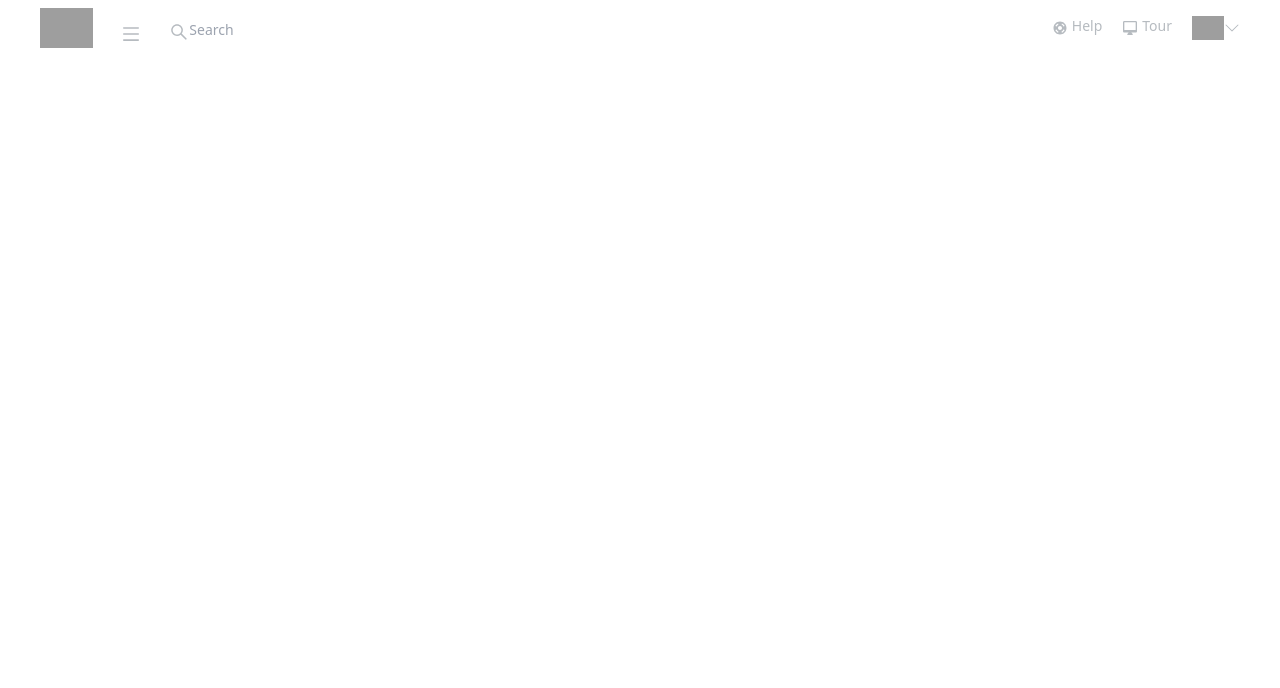
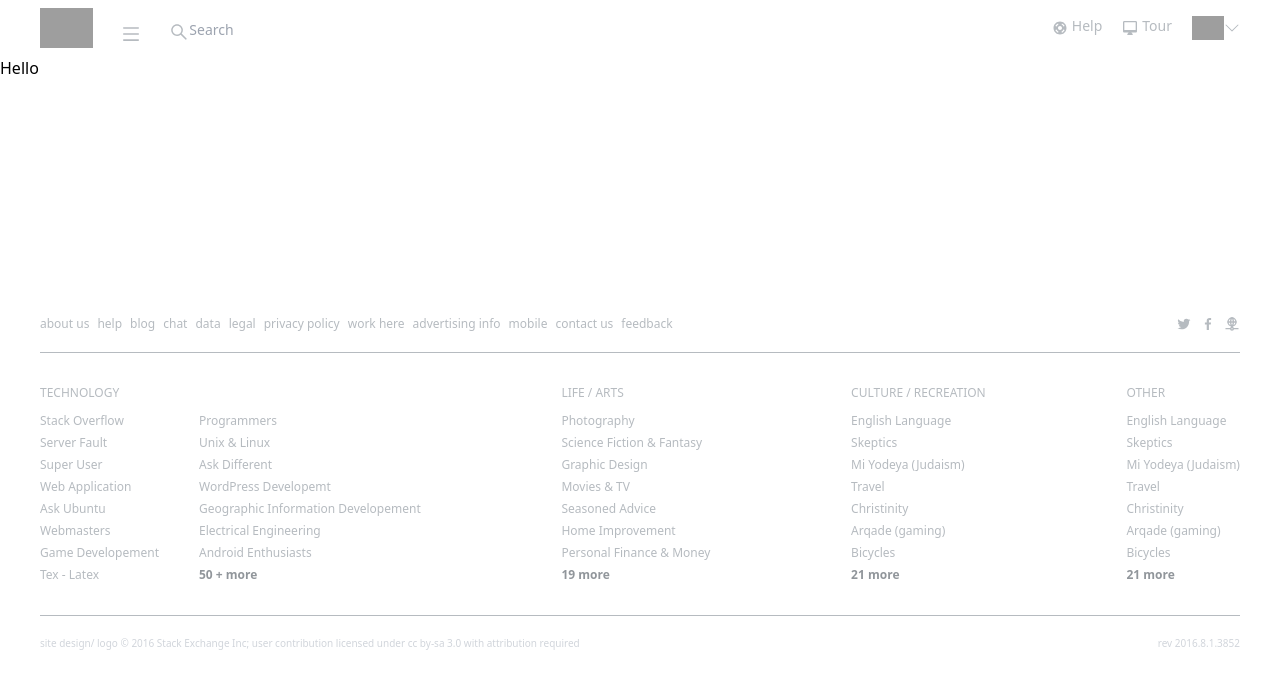
Before and after one commit to yagyaraj234/stackoverflow-clone, a React (Create React App) app: page / in a window 1280 px wide. Shown: the top 688 px of the page. Built offline with nearby package versions, Linux system fonts and the light colour scheme; grey boxes are pictures that could not be loaded.

Commit message:
footer added

```diff
--- /dev/null
+++ b/src/layout/Footer.jsx
@@ -0,0 +1,135 @@
+import React from "react";
+import { BiLogoTwitter, BiLogoFacebook } from "react-icons/bi";
+import { TbNetwork } from "react-icons/tb";
+
+const FooterList = ({ ...props }) => {
+  let eight = props.eighth.split(" ");
+  let eighth = eight[eight.length - 1];
+  return (
+    <ul className="flex flex-col gap-[6px]">
+      <li>{props.first}</li>
+      <li>{props.second}</li>
+      <li>{props.third}</li>
+      <li>{props.fourth}</li>
+      <li>{props.fifth}</li>
+      <li>{props.sixth}</li>
+      <li>{props.seventh}</li>
+      <li className={`${eighth === "more" && "font-semibold text-darkgray "}`}>
+        {props.eighth}
+      </li>
+    </ul>
+  );
+};
+
+const Footer = () => {
+  return (
+    <div className="flex flex-col px-10 relative bottom-0 w-full">
+      {/* Footer First Line  */}
+      <div className="flex text-lightgray justify-between border-b border-lightgray  py-5 ">
+        <div className="flex text-xs gap-2 list-none">
+          <li>about us</li>
+          <li>help</li>
+          <li>blog</li>
+          <li>chat</li>
+          <li>data</li>
+          <li>legal</li>
+          <li>privacy policy</li>
+          <li>work here</li>
+          <li>advertising info</li>
+          <li>mobile</li>
+          <li>contact us</li>
+          <li>feedback</li>
+        </div>
+
+        <div className="flex gap-2 text-gray">
+          <BiLogoTwitter />
+          <BiLogoFacebook />
+          <TbNetwork />
+        </div>
+      </div>
+      {/* Second line */}
+
+      <div className="flex text-xs text-lightgray justify-between py-8 border-b border-lightgray">
+        {/* First column of Footer  */}
+        <div className="flex flex-col gap-3">
+          <p className="uppercase">technology</p>
+          <div className="flex gap-10 justify-between">
+            <FooterList
+              first="Stack Overflow"
+              second="Server Fault"
+              third="Super User"
+              fourth="Web Application"
+              fifth="Ask Ubuntu"
+              sixth="Webmasters"
+              seventh="Game Developement"
+              eighth="Tex - Latex"
+            />
+            <FooterList
+              first="Programmers"
+              second="Unix & Linux"
+              third="Ask Different"
+              fourth="WordPress Developemt"
+              fifth="Geographic Information Developement"
+              sixth="Electrical Engineering"
+              seventh="Android Enthusiasts"
+              eighth="50 + more"
+            />
+          </div>
+        </div>
+
+        {/* Second Column of Footer  */}
+        <div className="flex flex-col gap-3">
+          <h1 className="uppercase">Life / arts</h1>
+          <FooterList
+            first="Photography"
+            second="Science Fiction & Fantasy"
+            third="Graphic Design"
+            fourth="Movies & TV"
+            fifth="Seasoned Advice"
+            sixth="Home Improvement"
+            seventh="Personal Finance & Money"
+            eighth="19 more"
+          />
+        </div>
+
+        {/* Third Column  */}
+        <div className="flex flex-col gap-3">
+          <p className="uppercase">Culture / Recreation</p>
+          <FooterList
+            first="English Language"
+            second="Skeptics"
+            third="Mi Yodeya (Judaism)"
+            fourth="Travel"
+            fifth="Christinity"
+            sixth="Arqade (gaming)"
+            seventh="Bicycles"
+            eighth="21 more"
+          />
+        </div>
+
+        <div className="flex flex-col gap-3">
+          <p className="uppercase">Other</p>
+          <FooterList
+            first="English Language"
+            second="Skeptics"
+            third="Mi Yodeya (Judaism)"
+            fourth="Travel"
+            fifth="Christinity"
+            sixth="Arqade (gaming)"
+            seventh="Bicycles"
+            eighth="21 more"
+          />
+        </div>
+      </div>
+      <div className="flex justify-between py-5 text-xxs text-gray-300 ">
+        <p>
+          site design/ logo &copy; 2016 Stack Exchange Inc; user contribution
+          licensed under cc by-sa 3.0 with attribution required
+        </p>
+        <p>rev 2016.8.1.3852</p>
+      </div>
+    </div>
+  );
+};
+
+export default Footer;
--- a/src/layout/Layout.jsx
+++ b/src/layout/Layout.jsx
@@ -1,9 +1,12 @@
 import React from "react";
 import Header from "./Header";
+import Footer from "./Footer";
 const Layout = ({ children }) => {
   return (
     <>
       <Header />
+      <div className="min-h-[30vh]">{children}</div>
+      <Footer />
     </>
   );
 };
```
